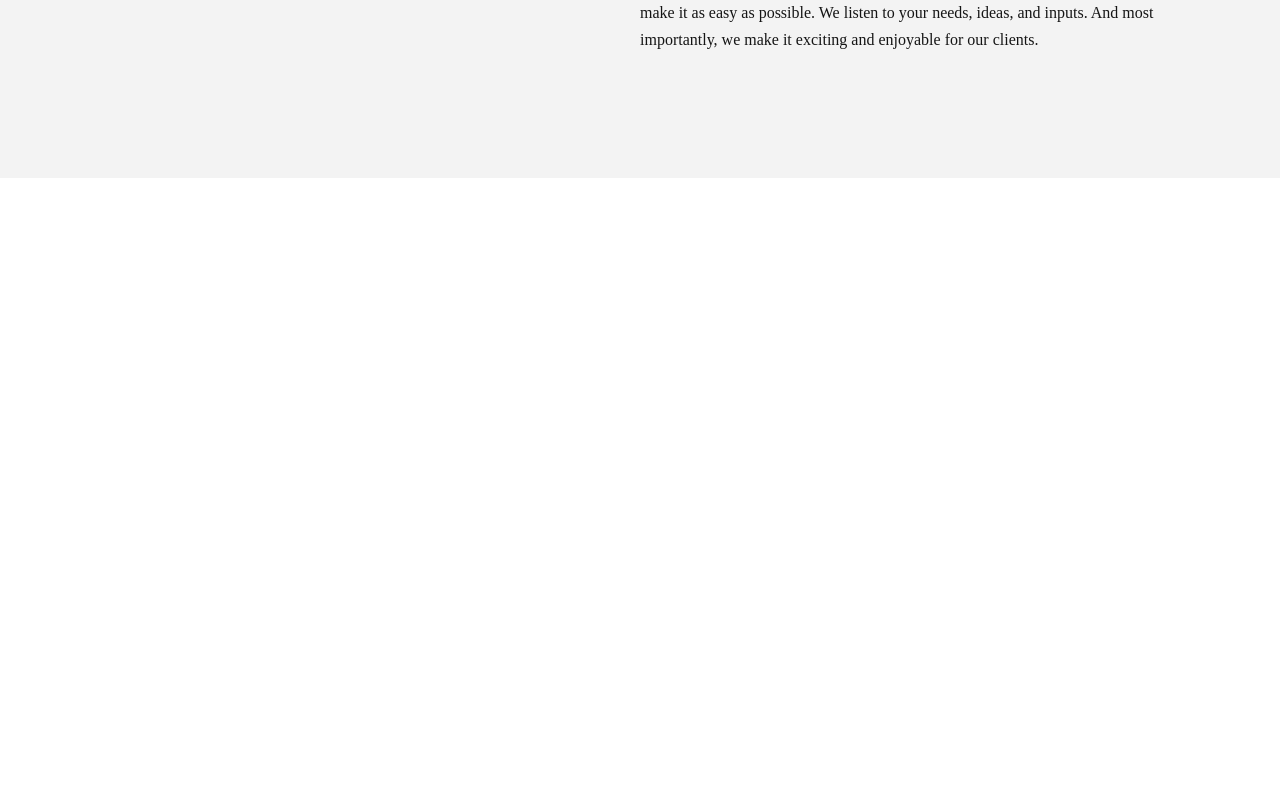
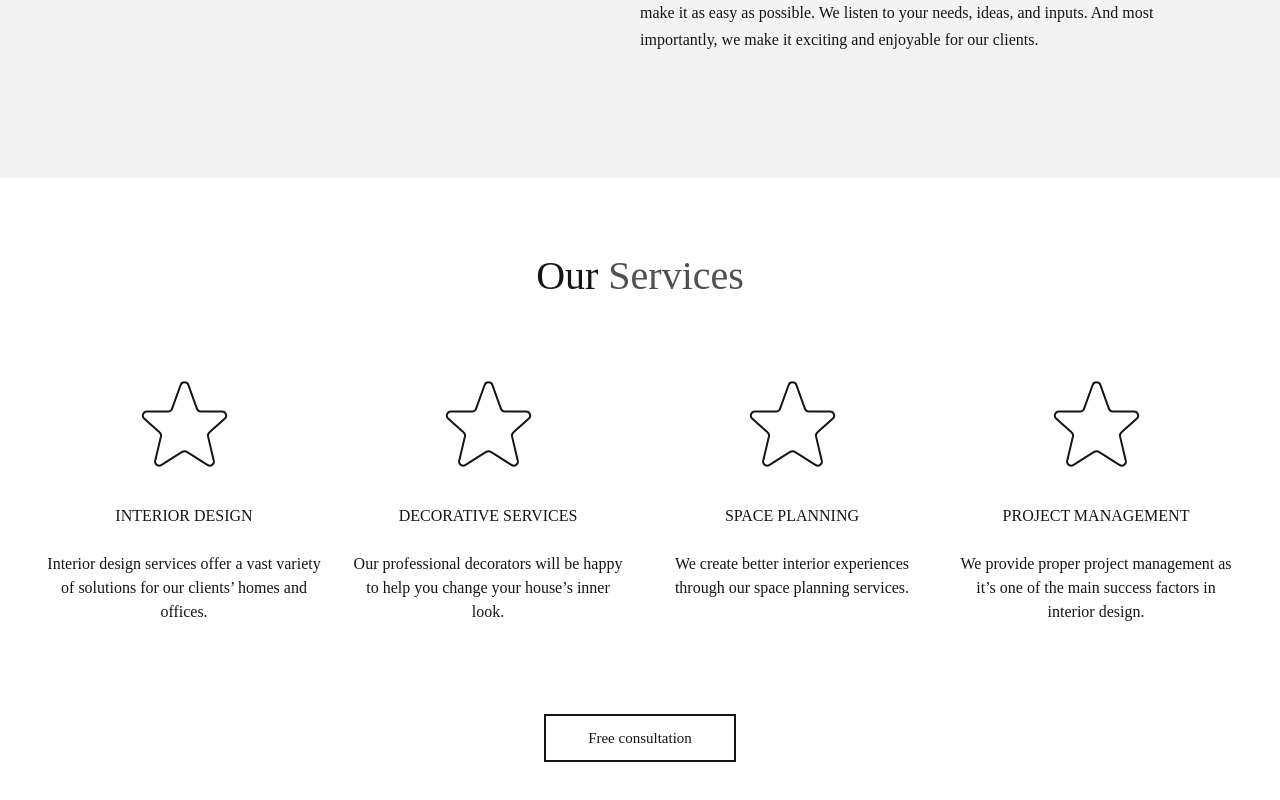
Before and after one commit to Netlonde/design-studio-page, a Next.js app: page /home in a window 1280 px wide. Shown: the part 1102-1902 px from the top of the page. Before the commit the page ends 1280 px from the top, so only its background shows below. Built offline with nearby package versions, Linux system fonts and the light colour scheme.

Commit message:
feat: our services section

```diff
--- a/src/app/home/page.tsx
+++ b/src/app/home/page.tsx
@@ -3,6 +3,7 @@ import useHomeController from "./home.controller";
 import Background from "./home.style";
 import GetStarted from "@/components/getStarted/getStarted";
 import About from "@/components/about/about";
+import OurServices from "@/components/ourServices/ourServices";
 
 export const metadata = {
   title: "Home",
@@ -17,6 +18,7 @@ export default function Home() {
       <main>
         <GetStarted />
         <About />
+        <OurServices />
       </main>
     </Background>
   );
--- a/src/components/getStarted/getStarted.tsx
+++ b/src/components/getStarted/getStarted.tsx
@@ -4,6 +4,7 @@ import { FaAngleDown } from "react-icons/fa";
 import useGetStartedController from "./getStarted.controller";
 import Container from "./getStarted.style";
 import iconPhoto from "../../assets/images/icon-photo.svg";
+import CustomButtom from "../customButtom/customButtom";
 
 export default function GetStarted() {
   const { nameTest } = useGetStartedController();
@@ -19,7 +20,7 @@ export default function GetStarted() {
           </p>
         </div>
         <div className="buttonContainer">
-          <button>Get started</button>
+          <CustomButtom text="Get started" />
         </div>
       </div>
       <div className="rightContainer">
--- /dev/null
+++ b/src/components/ourServices/ourServices.controller.ts
@@ -0,0 +1,6 @@
+function useourServicesController() {
+  const nameTest = "Welcome to ourServices";
+  return { nameTest };
+}
+
+export default useourServicesController;
--- /dev/null
+++ b/src/components/ourServices/ourServices.style.ts
@@ -0,0 +1,49 @@
+import styled from "styled-components";
+
+const Container = styled.div`
+  display: flex;
+  flex-direction: column;
+  align-items: center;
+  padding: 72px 135px;
+  gap: 72px;
+
+  width: 1440px;
+  height: 708px;
+
+  .title {
+    font-family: "Poppins";
+    font-weight: 400;
+    font-size: 40px;
+    line-height: 130%;
+    color: #151515;
+
+    span {
+      color: #505050;
+    }
+  }
+
+  .starContainer {
+    display: flex;
+    flex-direction: column;
+    align-items: center;
+    padding: 0px;
+    gap: 30px;
+    width: 274px;
+    height: 268px;
+  }
+
+  .starText {
+    font-family: "Poppins";
+    font-size: 16px;
+    line-height: 24px;
+    text-align: center;
+    color: #151515;
+  }
+
+  .mainContainer {
+    display: flex;
+    gap: 30px;
+  }
+`;
+
+export default Container;
--- /dev/null
+++ b/src/components/ourServices/ourServices.tsx
@@ -0,0 +1,50 @@
+"use client";
+import Image from "next/image";
+import useourServicesController from "./ourServices.controller";
+import Container from "./ourServices.style";
+
+import Star from "../../assets/images/icon-star.svg";
+import CustomButtom from "../customButtom/customButtom";
+
+export default function OurServices() {
+  const { nameTest } = useourServicesController();
+  return (
+    <Container>
+      <h2 className="title">
+        Our <span>Services</span>
+      </h2>
+      <div className="mainContainer">
+        <div className="starContainer">
+          <Image src={Star} alt="star" />
+          <p className="starText">
+            INTERIOR DESIGN <br /> <br /> Interior design services offer a vast
+            variety of solutions for our clients’ homes and offices.
+          </p>
+        </div>
+        <div className="starContainer">
+          <Image src={Star} alt="star" />
+          <p className="starText">
+            DECORATIVE SERVICES <br /> <br /> Our professional decorators will
+            be happy to help you change your house’s inner look.
+          </p>
+        </div>
+        <div className="starContainer">
+          <Image src={Star} alt="star" />
+          <p className="starText">
+            SPACE PLANNING <br /> <br /> We create better interior experiences
+            through our space planning services.
+          </p>
+        </div>
+        <div className="starContainer">
+          <Image src={Star} alt="star" />
+          <p className="starText">
+            PROJECT MANAGEMENT <br /> <br /> We provide proper project
+            management as it’s one of the main success factors in interior
+            design.
+          </p>
+        </div>
+      </div>
+      <CustomButtom text="Free consultation" />
+    </Container>
+  );
+}
```
Also changed, not shown: src/assets/images/icon-star.svg (added).
